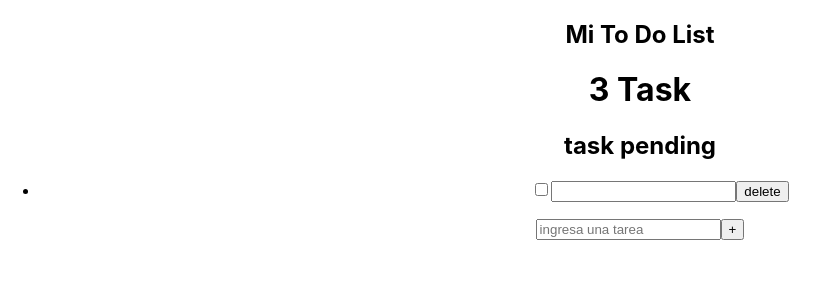
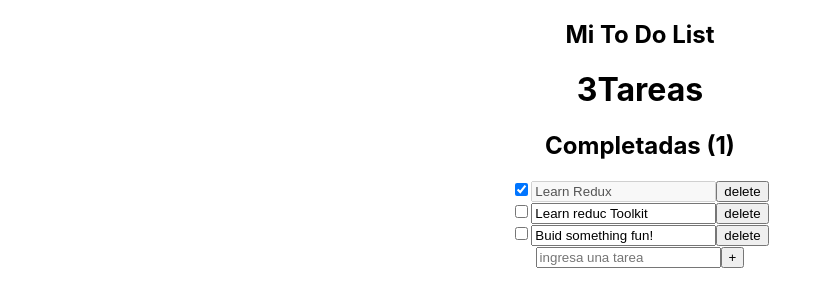
Before and after one commit to nicolm12/habi-test, a React (Create React App) app: page / in a window 1280 px wide. Shown: the top 306 px of the page, without its empty margins (0-829 px from the left). Built offline with nearby package versions, Linux system fonts and the light colour scheme.

Commit message:
Feat:add functionalities whit redux

```diff
--- a/src/app/store.ts
+++ b/src/app/store.ts
@@ -2,7 +2,7 @@ import { configureStore, ThunkAction, Action } from '@reduxjs/toolkit';
 import todoReducer from '../features/todo/toDoSlice';
 export const store = configureStore({
   reducer: {
-    todoReducer
+    todos:todoReducer
   },
 });
 
--- a/src/components/Form.tsx
+++ b/src/components/Form.tsx
@@ -1,10 +1,25 @@
 import React from "react";
+import { useAppDispatch } from "../app/hooks";
 function Form() {
+    const dispatch= useAppDispatch()
+    function handleSubmit(event: React.FormEvent<HTMLFormElement>) {
+
+        event.preventDefault();
+        const input =event.currentTarget.elements.namedItem("new-todo") as HTMLInputElement;
+        const text= input.value.trim();
+        if(text.length===0){
+            return
+
+        }
+        dispatch({type:"todo/addTodo", payload:text});
+        input.value=""
+    }
+
     return (
-       <form >
+       <form  onSubmit={handleSubmit}>
        <label htmlFor=""></label>
        <div>
-        <input type="text" placeholder="ingresa una tarea" />
+        <input name="new-todo" type="text" placeholder="ingresa una tarea" />
         <button type="submit"> + </button>
        </div>
        </form>
--- a/src/components/TodoHeader.tsx
+++ b/src/components/TodoHeader.tsx
@@ -1,12 +1,20 @@
 import React from "react";
+import { useAppSelector } from "../app/hooks";
 function TodoHeader() {
+  const todos = useAppSelector((state) => state.todos);
   return (
     <header>
       <h2>Mi To Do List </h2>
-      <h1>3 Task</h1>
+      <h1>
+        {todos.length
+          ? todos.length === 1
+            ? ` 1 tarea`
+            : `${todos.length}Tareas`
+          : "No hay tareas"}
+      </h1>
       <h2>
         <span>
-            task pending
+          {`Completadas (${todos.filter((todo) => todo.completed).length})`}
         </span>
       </h2>
     </header>
--- a/src/components/TodoList.tsx
+++ b/src/components/TodoList.tsx
@@ -1,16 +1,46 @@
 import React from "react";
+import { useAppSelector, useAppDispatch } from "../app/hooks";
 function TodoList() {
-    return (
-        <ul>
-            <li>
-                <span className="text">
-                    <input type="checkbox" />
-                    <input type="text" />
+  const todos = useAppSelector((state) => state.todos);
+  const dispatch = useAppDispatch();
+  function handleDelete(
+    event: React.MouseEvent<HTMLButtonElement, MouseEvent>
+  ) {
+    const id = event.currentTarget.dataset.id
+      ? +event.currentTarget.dataset.id
+      : 0;
+    dispatch({ type: "todo/deleteTodo", payload: id });
+  }
+  function handleToggle(event: React.ChangeEvent<HTMLInputElement>) {
+    const id = event.currentTarget.dataset.id
+      ? +event.currentTarget.dataset.id
+      : 0;
+    dispatch({ type: "todo/toggleTodo", payload: id });
+  }
+  return (
+    <div>
+      {todos.map((todo) => (
+        <div key={todo.id}>
+          <span className="text">
+            <input
+              data-id={todo.id}
+              type="checkbox"
+              checked={todo.completed}
+              onChange={handleToggle}
+            />
 
-                </span>
-                <button>delete</button>
-            </li>
-        </ul>
-    )
+            <input
+              disabled={todo.completed === true ? true : false}
+              type="text"
+              defaultValue={todo.text}
+            />
+          </span>
+          <button data-id={todo.id} onClick={handleDelete}>
+            delete
+          </button>
+        </div>
+      ))}
+    </div>
+  );
 }
-export default TodoList
+export default TodoList;
--- a/src/features/todo/toDoSlice.ts
+++ b/src/features/todo/toDoSlice.ts
@@ -8,7 +8,7 @@ export type Todo = {
 };
 
 const initialState: Todo[] = [
-  { id: 0, text: "Learn Redux", completed: false },
+  { id: 0, text: "Learn Redux", completed: true },
   { id: 1, text: "Learn reduc Toolkit", completed: false },
   { id: 2, text: "Buid something fun!", completed: false },
 ];
```
